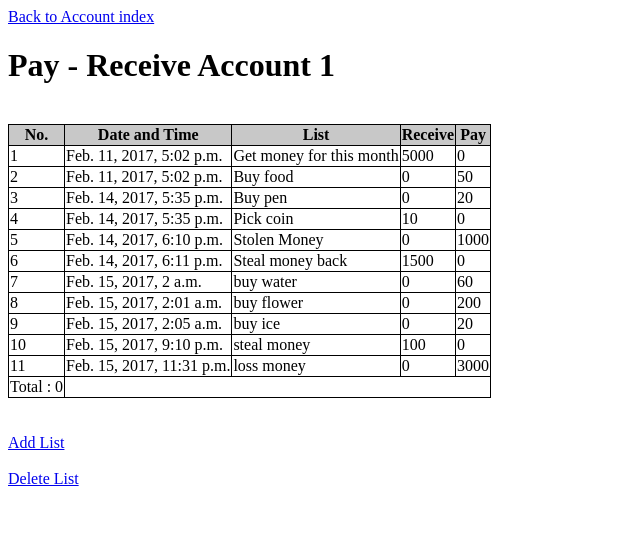
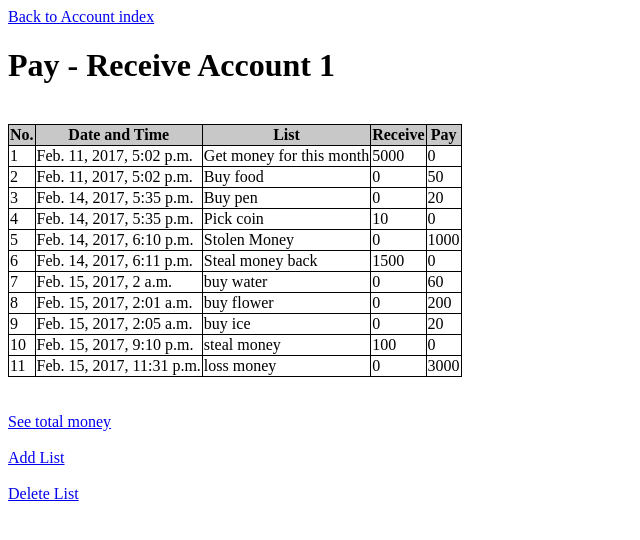
Before and after one commit to a5830017/account-web-app, a Django app: page /account/1/ in a window 1280 px wide. Shown: the top 540 px of the page, without its empty margins (0-640 px from the left). Run offline with Django 3.2, Linux system fonts and the light colour scheme; data comes from the database, SQL or seed files in the repository; both versions use the stored data as it was after the commit.

Commit message:
add template show total money / fix bug total money

```diff
--- a/account/templates/account/detail.html
+++ b/account/templates/account/detail.html
@@ -37,13 +37,14 @@
         <td><label for="list{{ forloop.counter }}">{{ list.pay_money }}</label></td></tr> <!-- paymoney -->
 
         {% endfor %}
-        <tr><td>Total : {{ account.total_money  }}</td></tr>
+
         <br />
 </table>
 
 
-
-
+<br>
+<br>
+<a href="showtotalmoney">See total money</a>
 <br>
 <br>
 <a href="addlist">Add List</a>
--- a/account/templates/account/index.html
+++ b/account/templates/account/index.html
@@ -8,6 +8,7 @@
 {% else %}
     <p>No account are available.</p>
 {% endif %}
+<!--
 <br>
 <br>
-<a href="accountsetting">Account Setting</a>
+<a href="accountsetting">Add Account</a>-->
--- a/account/urls.py
+++ b/account/urls.py
@@ -12,4 +12,5 @@
     #url(r'^(?P<account_id>[0-9]+)/deletelistdb/$', views.dellistdb, name='dellistdb'),
     url(r'^(?P<pk>[0-9]+)/sellisttodel/$', views.SelDelList.as_view(), name='seldellist'),
     url(r'^(?P<account_id>[0-9]+)/sellisttodel/deletelist/$', views.dellist, name='dellist'),
+    url(r'^(?P<account_id>[0-9]+)/showtotalmoney/$', views.caltotal, name='showtotal'),
 ]
--- a/account/views.py
+++ b/account/views.py
@@ -20,17 +20,7 @@
     model = Account
     template_name = 'account/detail.html'
 
-    def caltotal(self, request, account_id):
-        account = get_object_or_404(Account, pk=account_id)
-        receive = 0
-        pay = 0
-        total = 0
-        for listacc in account.list_set.all:
-            receive += listacc.get_money
-            pay += listacc.pay_money
-        total = receive + pay
-        account.total_money = total
-        return account.total_money
+
 
 
 def AccSetting(request): #add account
@@ -82,3 +72,19 @@
     else:
         selected_list.delete()
         return render(request, "account/dellist.html", {'account': account, 'selected_list' : selected_list,})
+
+def caltotal(request, account_id):
+    account = get_object_or_404(Account, pk=account_id)
+    list_set = List.objects.order_by('pub_date')
+    receive = 0
+    pay = 0
+    mtotal = 0
+    for li in list_set:
+        receive = li.get_money
+        pay = li.pay_money
+        mtotal = mtotal+(receive - pay)
+    account.total_money = account.total_money+mtotal
+    return render(request, 'account/showtotal.html', {
+            'account': account,
+            'total': account.total_money,
+        })
```
Also changed, not shown: account/templates/account/showtotal.html (added, +7 -0 lines), db.sqlite3.
